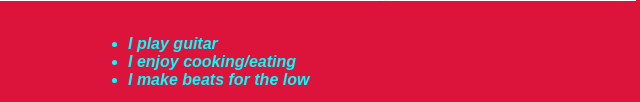
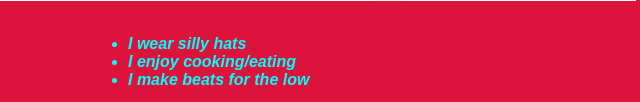
Before and after one commit to NichGall79/about-nico, a plain HTML site: page index.html in a window 1280 px wide. Shown: the part 2116-2218 px from the top of the page, 372-1012 px from the left. Drawn offline with Linux system fonts and the light colour scheme.

Commit message:
I altered this file with the truth

```diff
--- a/index.html
+++ b/index.html
@@ -11,7 +11,7 @@
 	class="center/">
 	<div class="center">
 		<ul>
-			<li> I play guitar</li>
+			<li> I wear silly hats</li>
 			<li> I enjoy cooking/eating</li>
 			<li> I make beats for the low</li>
 		</ul>
```
